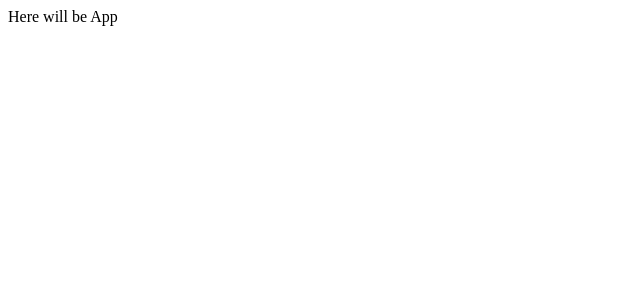
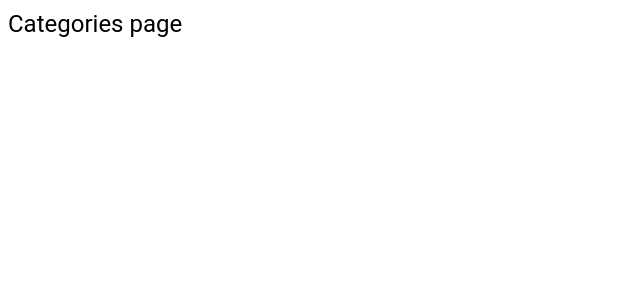
Before and after one commit to BauyrjanSeidahmet/test-task, a React (Create React App) app: page / in a window 1280 px wide. Shown: the top 300 px of the page, without its empty margins (0-640 px from the left). Built offline with nearby package versions, Linux system fonts and the light colour scheme.

Commit message:
routes were connected

```diff
--- a/src/App.js
+++ b/src/App.js
@@ -1,8 +1,14 @@
+import React from 'react';
+import {Switch, Route} from "react-router-dom";
+import Categories from './containers/Categories/Categories';
+import Login from './containers/Login/Login';
+
 const App = () => {
   return (
-    <div className="App">
-      Here will be App
-    </div>
+    <Switch>
+      <Route exact path='/' component={Categories}/>
+      <Route exact path='/login' component={Login}/>
+    </Switch>
   );
 }
 
```
